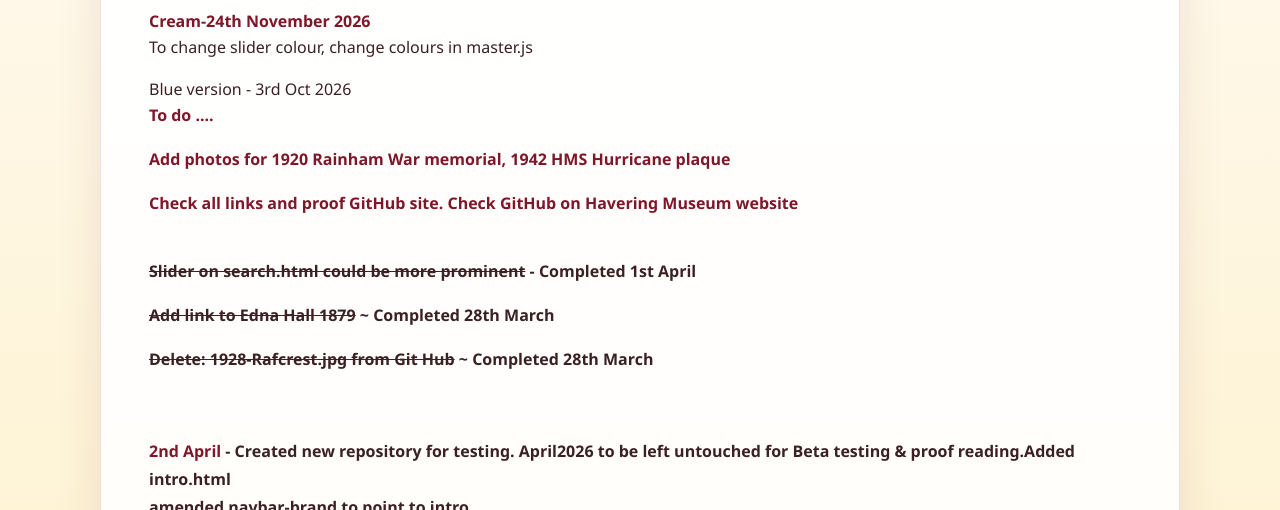
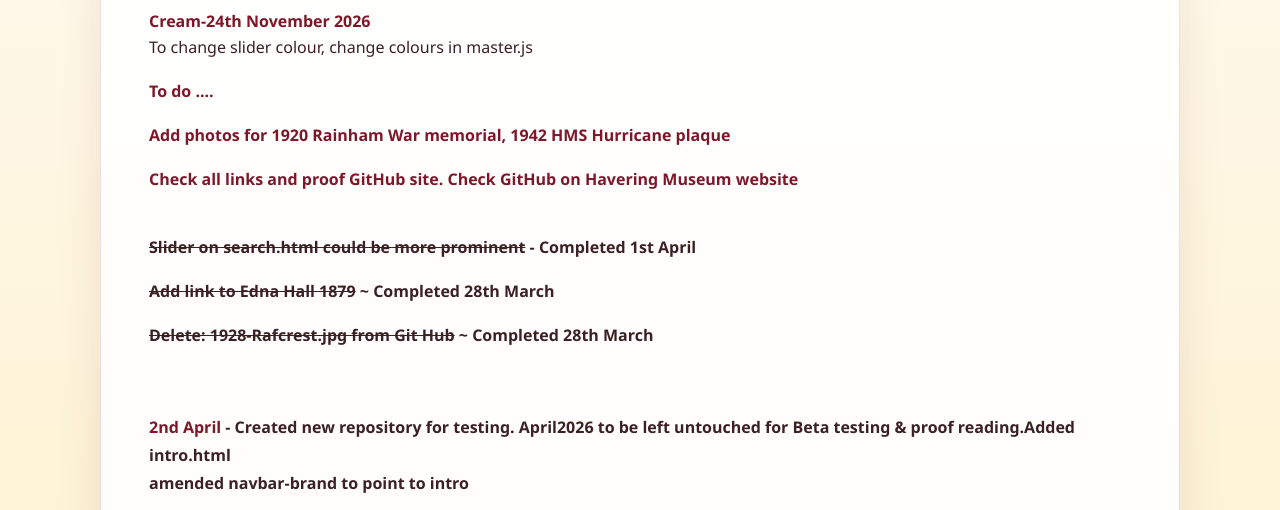
Before and after one commit to PeteJohnson34/cream, a plain HTML site: page index.html in a window 1280 px wide. Shown: the part 262-772 px from the top of the page. Drawn offline with nearby package versions, Linux system fonts and the light colour scheme.

Commit message:
Correction to index.html text

```diff
--- a/index.html
+++ b/index.html
@@ -45,7 +45,7 @@
           <b>Cream-24th November 2026 </b>
         </h2>
         <p>To change slider colour, change colours in master.js</p>
-        Blue version - 3rd Oct 2026
+
         <p>
           <b>
             To do ....
```
